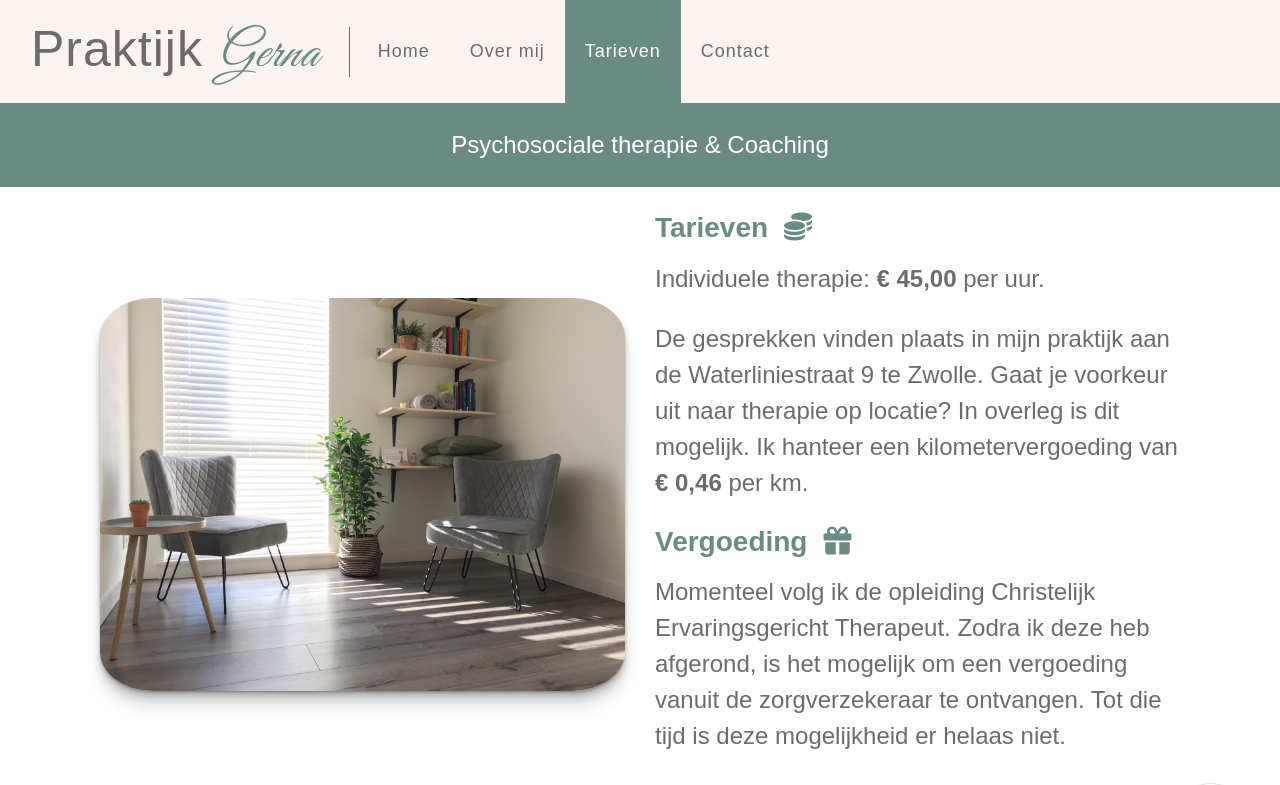
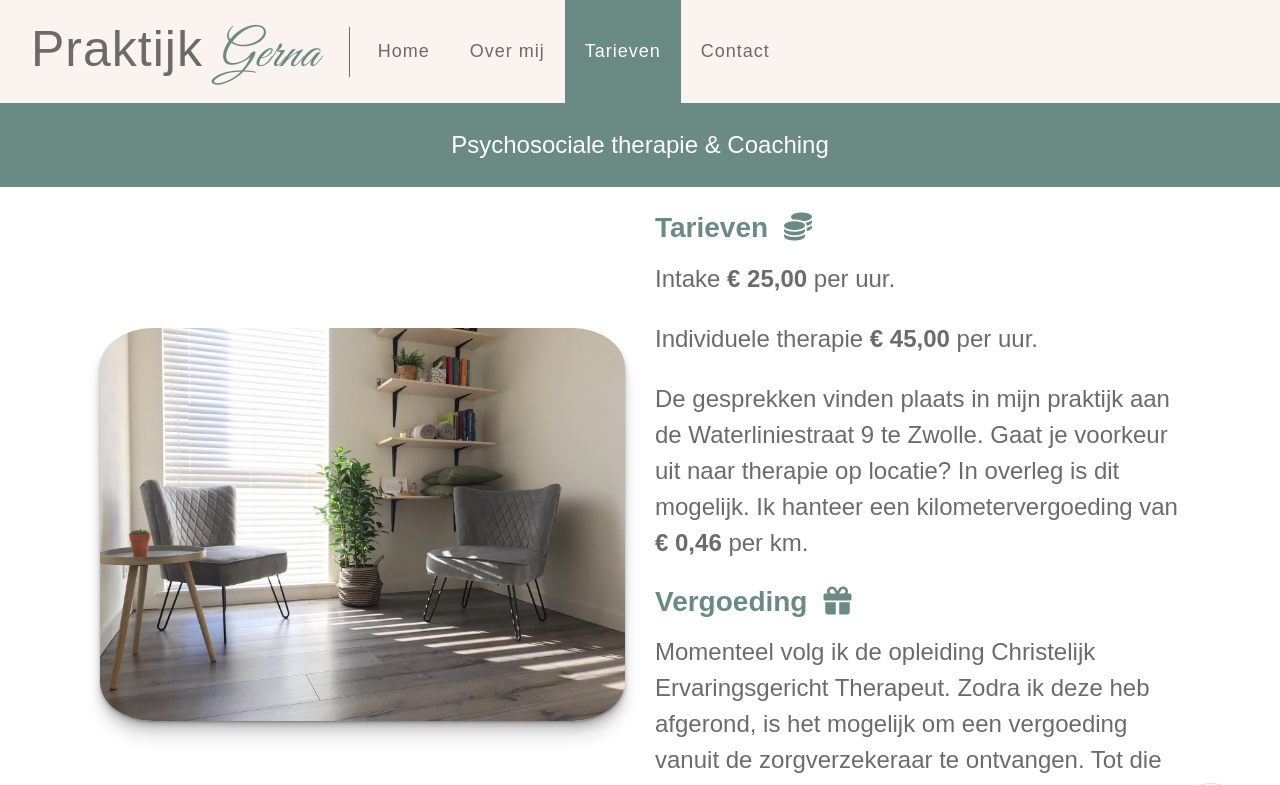
Before and after one commit to JBastiaan/jbastiaan.github.io, a Jekyll site: the page built from tarieven.html, in a window 1280 px wide. Shown: the top 785 px of the page. Built offline with Jekyll 4.4.1, drawn with Linux system fonts in a browser that asks for light colours; nearby versions of some CDN libraries.

Commit message:
Update tarieven.html

```diff
--- a/tarieven.html
+++ b/tarieven.html
@@ -8,7 +8,8 @@ title: Tarieven
         </div>
         <div class="col-xl py-4">
             <h3 class="text-secondary mb-3"></i>Tarieven<i class="fa fa-regular fa-coins ml-3"></i></h3>
-            <p class="mb-4"></i>Individuele therapie: <b>€ 45,00</b> per uur.</p>
+            <p class="mb-4"></i>Intake                  <b>€ 25,00</b> per uur.</p>
+            <p class="mb-4"></i>Individuele therapie    <b>€ 45,00</b> per uur.</p>
             <p class="mb-4">
                 De gesprekken vinden plaats in mijn praktijk aan de Waterliniestraat 9 te Zwolle.
                 Gaat je voorkeur uit naar therapie op locatie? In overleg is dit mogelijk.
```
